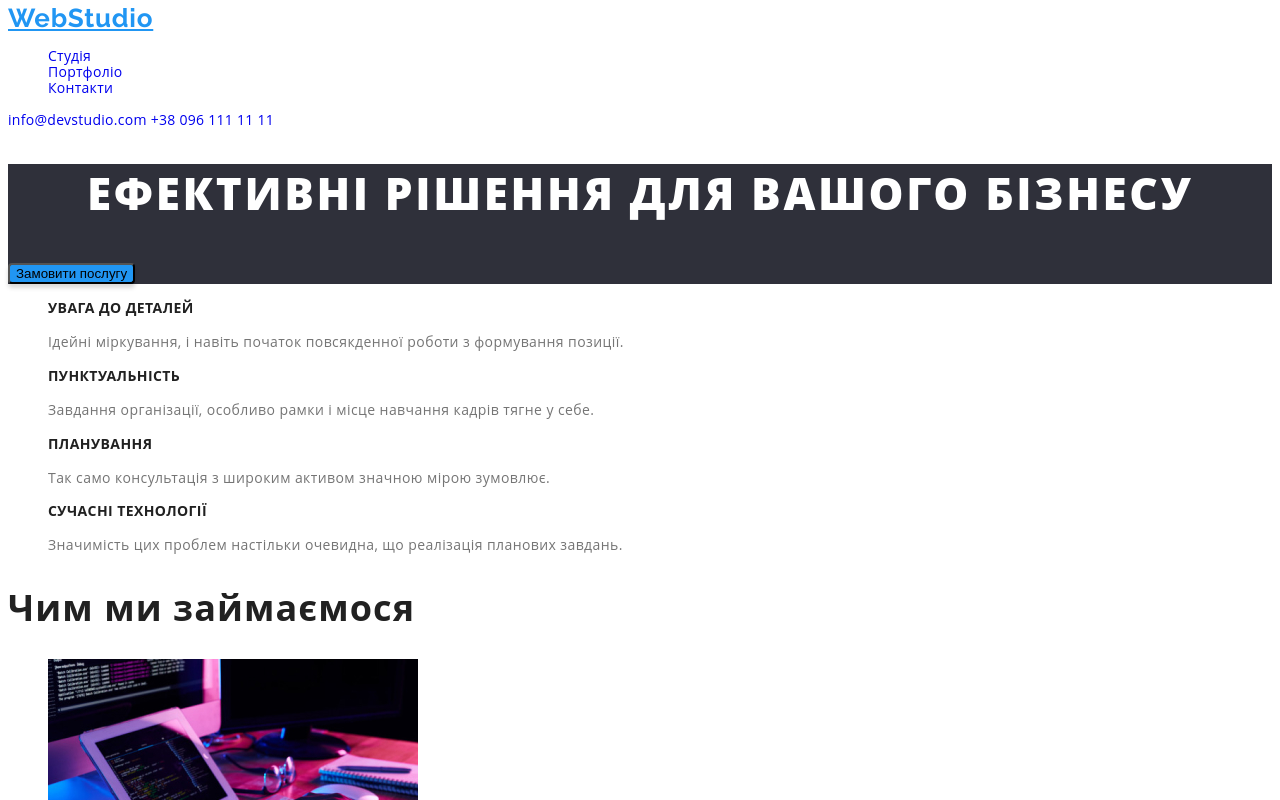
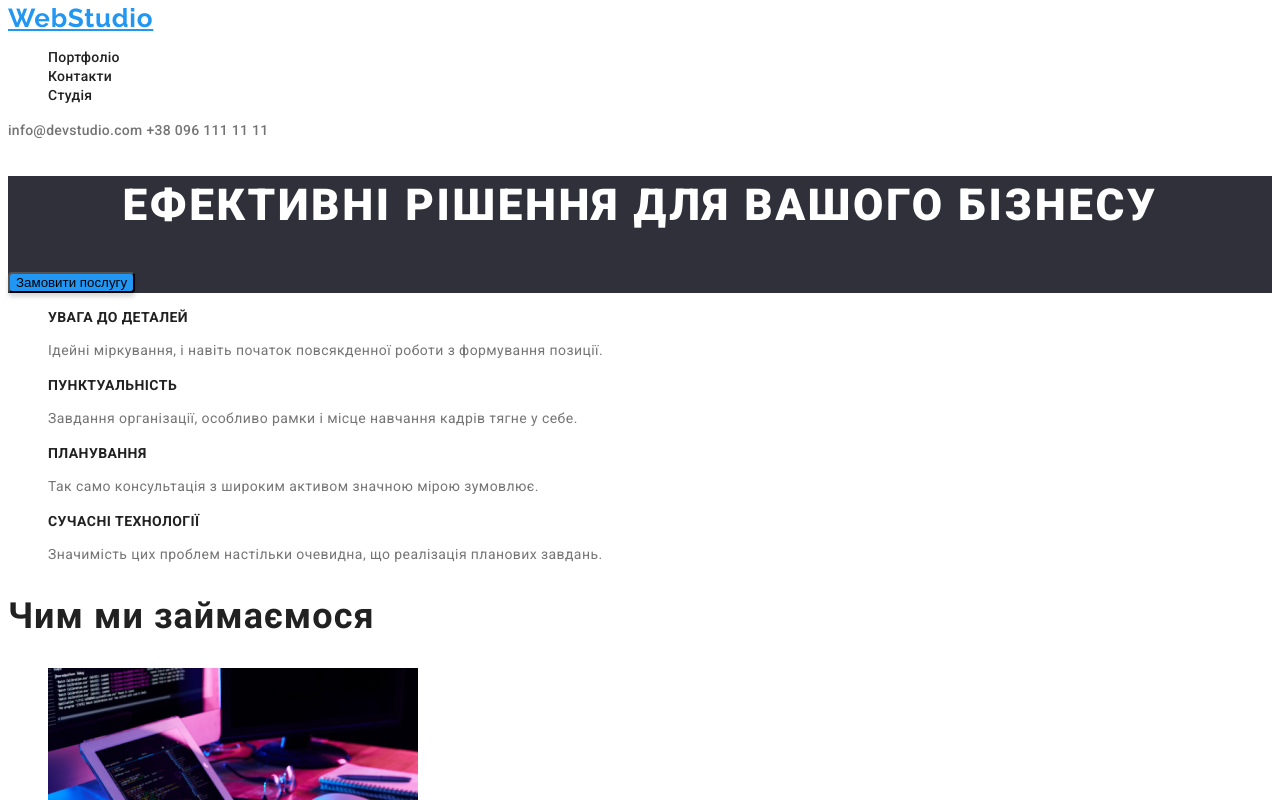
Before and after one commit to OlehTrunia/goit-markup-hw-02, a plain HTML site: page index.html in a window 1280 px wide. Shown: the top 800 px of the page. Drawn offline with Linux system fonts and the light colour scheme.

Commit message:
check point
var-colors
color links
cursor-pointer

```diff
--- a/css/styles.css
+++ b/css/styles.css
@@ -1,7 +1,8 @@
-
-/* .header-list{
-list-style: none;
-} */
+:root{
+    --primary-text-color: #212121;
+    --referent-text-color: #757575;
+    --title-text-color: #FFFFFF;
+    }
 .logo{
 font-family: Raleway;
 font-weight: 700;
@@ -10,32 +11,36 @@ line-height: 0.83;
 letter-spacing: 0.03em;
 color: #2196F3;
 }
-.header-link{
-font-weight: 500;
-font-size: 14px;
-line-height: 1.14;
-letter-spacing: 0.02em;
-color: #212121;
-}
-.header-link:hover,
-.header-link:focus{
-color: #2196F3;
-}
-.referents{
-font-weight: 500;
-font-size: 14px;
-line-height: 1.14;
-letter-spacing: 0.02em;
-color: #757575;
-}
 .body{
-font-family: 'Open Sans', sans-serif;
+font-family: 'Roboto', sans-serif;
 }
 .list{
 list-style: none;
 }
 .link{
+font-family: inherit;
 text-decoration: none;
+}
+.header-link a {
+font-weight: 500;
+font-size: 14px;
+line-height: 1.14;
+letter-spacing: 0.02em;
+color: var(--primary-text-color);
+}
+.link:hover,
+.link:focus{
+color: #2196F3;
+}
+.referents-link{
+font-weight: 500;
+font-size: 14px;
+line-height: 1.14;
+letter-spacing: 0.02em;
+color: var(--referent-text-color);
+}
+img {
+width: 370px;
 }
 /*-------------------------------------HERO---------------------------*/
 .hero{
@@ -48,20 +53,15 @@ line-height: 1.36;
 text-align: center;
 letter-spacing: 0.06em;
 text-transform: uppercase;
-color: #FFFFFF;
+color: var(--title-text-color);
 }
 .hero-btn{
-/* position: absolute;
-width: 216px;
-height: 50px;
-left: 692px;
-top: 430px; */
 background: #2196F3;
 box-shadow: 0px 4px 4px rgba(0, 0, 0, 0.15);
 border-radius: 4px;
 }
-.button{
-
+.body button{
+cursor: pointer;
 }
 /*--------------------------SCILLS-------------------------------*/
 .scills{
@@ -73,7 +73,7 @@ font-size: 14px;
 line-height: 16px;
 letter-spacing: 0.03em;
 text-transform: uppercase;
-color: #212121;
+color: var(--primary-text-color);
 }
 .scills-item{font-weight: 400;font-size: 14px;line-height: 1.71;letter-spacing: 0.03em;color: #757575;
 }
@@ -86,9 +86,8 @@ font-style: normal;
 font-weight: 700;
 font-size: 36px;
 line-height: 1.16;
-/* text-align: center; */
 letter-spacing: 0.03em;
-color: #212121;
+color: var(--primary-text-color);
 }
 /*----------------------------SPECIALISTS-------------------------------*/
 .specialists{
@@ -98,38 +97,33 @@ background: #F5F4FA;
 font-weight: 700;
 font-size: 36px;
 line-height: 1.16;
-/* text-align: center; */
 letter-spacing: 0.03em;
-color: #212121;
+color: var(--primary-text-color);
 }
 .specialists-name{
 font-weight: 500;
 font-size: 16px;
 line-height: 1.18;
-/* identical to box height */
-/* text-align: center; */
 letter-spacing: 0.03em;
-color: #212121;
+color: var(--primary-text-color);
 }
 .specialists-directions{
 font-weight: 400;
 font-size: 16px;
 line-height: 19px;
-/* identical to box height */
-/* text-align: center; */
 letter-spacing: 0.03em;
-color: #757575;
+color: var(--referent-text-color);
 }
 /*----------------------FOOTER------------------------------*/
 .footer{
 background-color: #2F303A;
 }
-.footer-link{
+.footer-link a {
 font-weight: 400;
 font-size: 14px;
 line-height: 1.71;
 letter-spacing: 0.03em;
-color: #FFFFFF;
+color: var(--title-text-color);
 }
 /*----------------------------------PORTFOLIO--------------------*/
 .navigation,
@@ -141,12 +135,15 @@ font-weight: 700;
 font-size: 18px;
 line-height: 2;
 letter-spacing: 0.06em;
-color: #212121;
+color: var(--primary-text-color);
 }
 .superhero-descr{
     font-weight: 400;
     font-size: 16px;
     line-height: 1.88;
     letter-spacing: 0.03em;
-    color: #757575;
+    color: var(--referent-text-color);
 }
+.navigation-btn{
+    letter-spacing: 0.03em;
+}
--- a/index.html
+++ b/index.html
@@ -14,14 +14,14 @@
     <header class="header">
         <a class="logo", href="./index.html">WebStudio</a>
         <nav> <ul class="header-list list">
-            <li class="header-link"><a class="link" href="./index.html">Студія</a></li>
-            <li class="header-link"><a class="link" href="./portfolio.html">Портфоліо</a></li>
-            <li class="header-link"><a class="link" href="./index.html">Контакти</a></li>
+            <li class="header-link link"><a class="link" href="./portfolio.html">Портфоліо</a></li>
+            <li class="header-link link"><a class="link" href="./index.html">Контакти</a></li>
+            <li class="header-link link"><a class="link" href="./index.html">Студія</a></li>
         </ul></nav>
 
        <div class="referents">
-        <a class="link" href="mailto:info@devstudio.com">info@devstudio.com</a>
-        <a class="link" href="tel:+380961111111">+38 096 111 11 11</a>
+        <a class="referents-link link" href="mailto:info@devstudio.com">info@devstudio.com</a>
+        <a class="referents-link link" href="tel:+380961111111">+38 096 111 11 11</a>
        </div>
     </header>
     <main>
```
Also changed, not shown: portfolio.html (+8 -8 lines).
